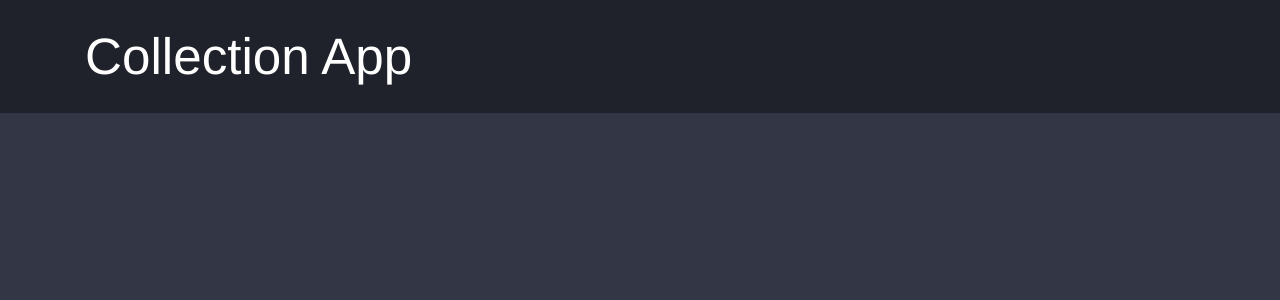
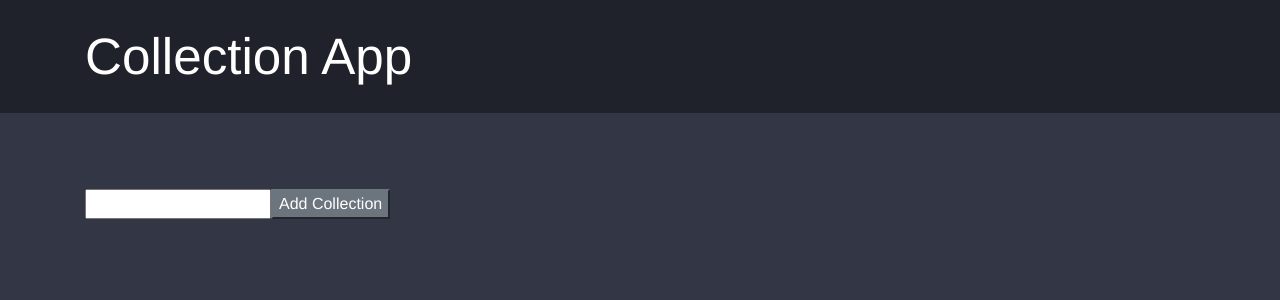
Before and after one commit to alessandroHenrique/catalogo-discos, a React (Create React App) app in the folder client/: page / in a window 1280 px wide. Shown: the top 300 px of the page. Built offline with nearby package versions, Linux system fonts and the light colour scheme.

Commit message:
Add CollectionForm component to the main app

```diff
--- a/client/src/components/App.js
+++ b/client/src/components/App.js
@@ -1,5 +1,6 @@
 import React, { Component } from 'react';
 import Header from './Header';
+import CollectionForm from './CollectionForm';
 
 class App extends Component {
   render() {
@@ -7,6 +8,7 @@ class App extends Component {
       <div>
         <Header />
         <div className="container">
+          <CollectionForm />
         </div>
       </div>
     );
```
